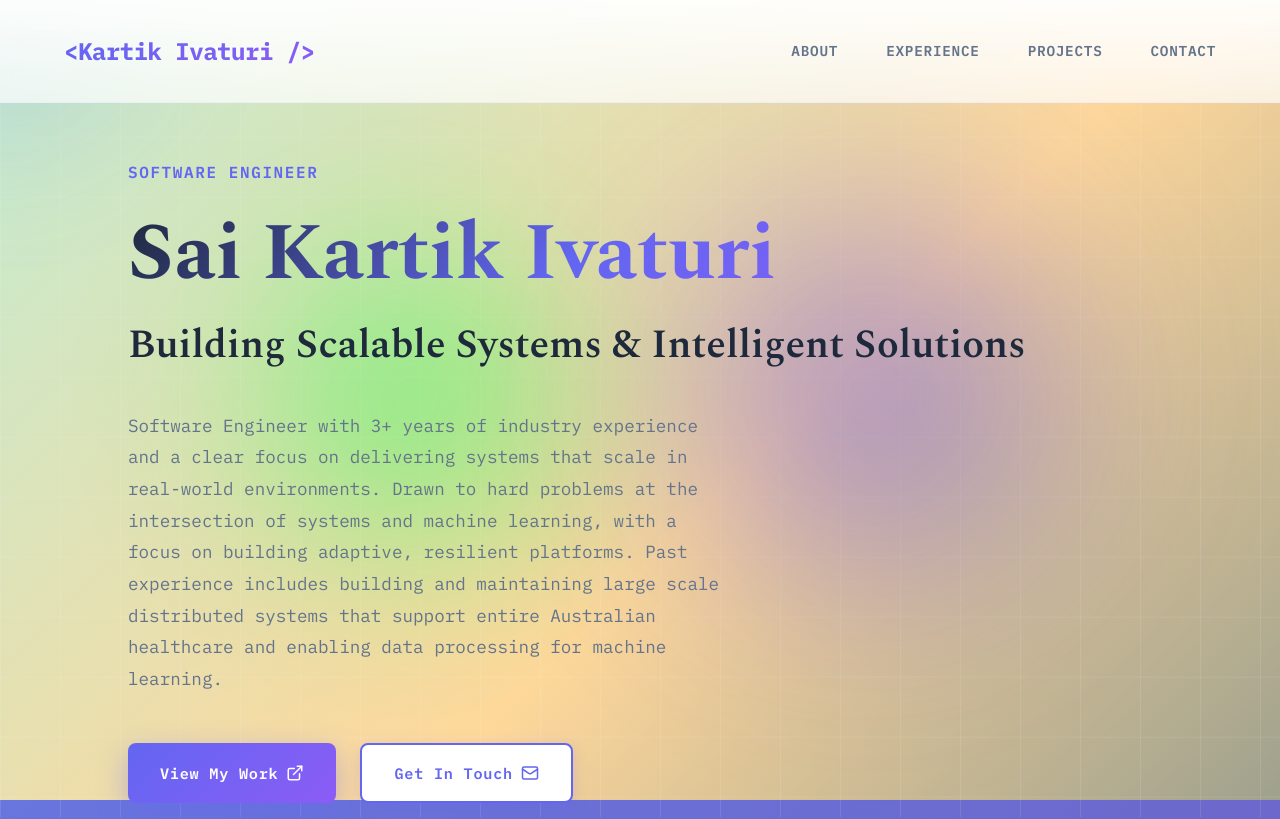
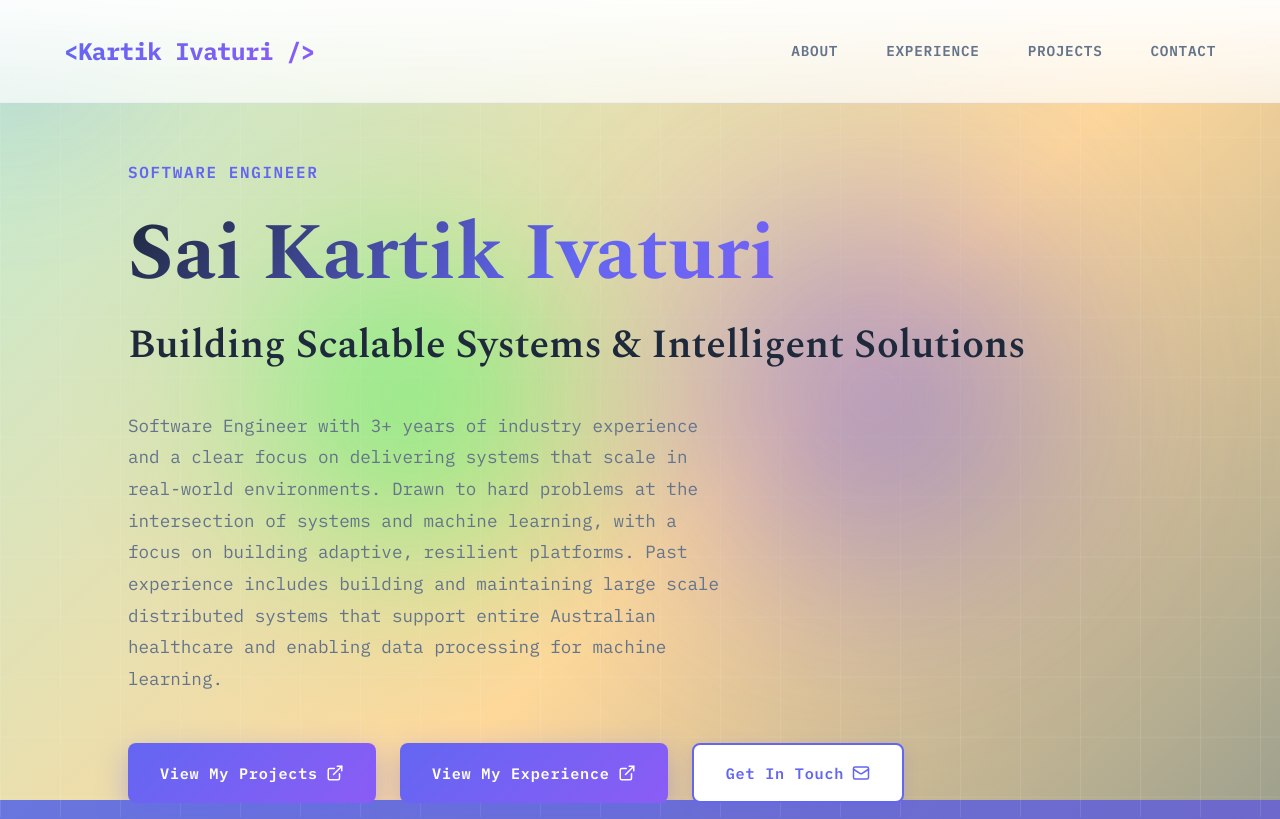
Before and after one commit to Kartikiv/portfolio, a React (Vite) app: page / in a window 1280 px wide. Shown: the top 819 px of the page. Built offline with nearby package versions, Linux system fonts and the light colour scheme.

Commit message:
made change to content in the next content will modular via spring boot backend

```diff
--- a/src/components/Hero.jsx
+++ b/src/components/Hero.jsx
@@ -23,7 +23,8 @@ const Hero = () => {
             learning.
         </motion.p>
         <motion.div className="hero-cta" initial={{ opacity: 0, y: 30 }} animate={{ opacity: 1, y: 0 }} transition={{ duration: 0.6, delay: 0.7 }}>
-          <a href="#projects" className="btn btn-primary">View My Work <ExternalLink size={18} /></a>
+          <a href="#projects" className="btn btn-primary">View My Projects <ExternalLink size={18} /></a>
+            <a href="#experience" className="btn btn-primary">View My Experience <ExternalLink size={18} /></a>
           <a href="#contact" className="btn btn-secondary">Get In Touch <Mail size={18} /></a>
         </motion.div>
       </div>
```
